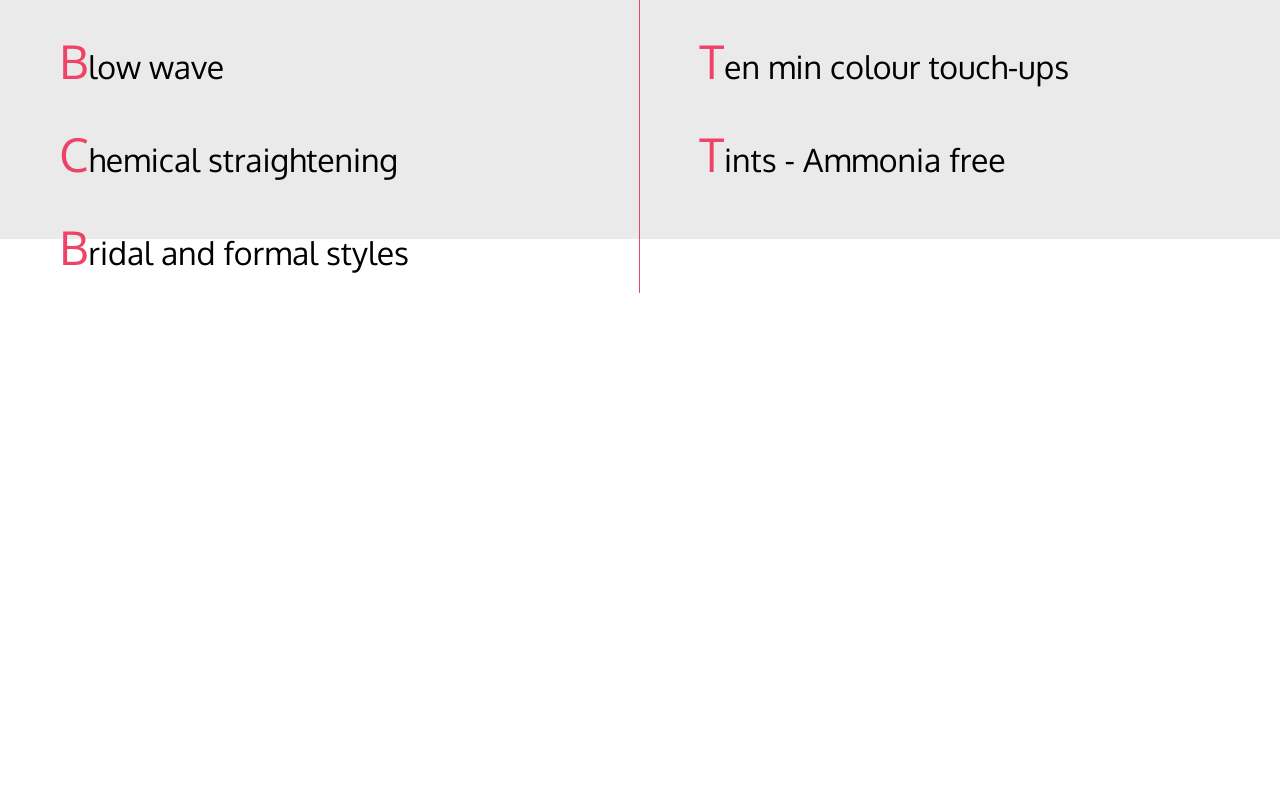
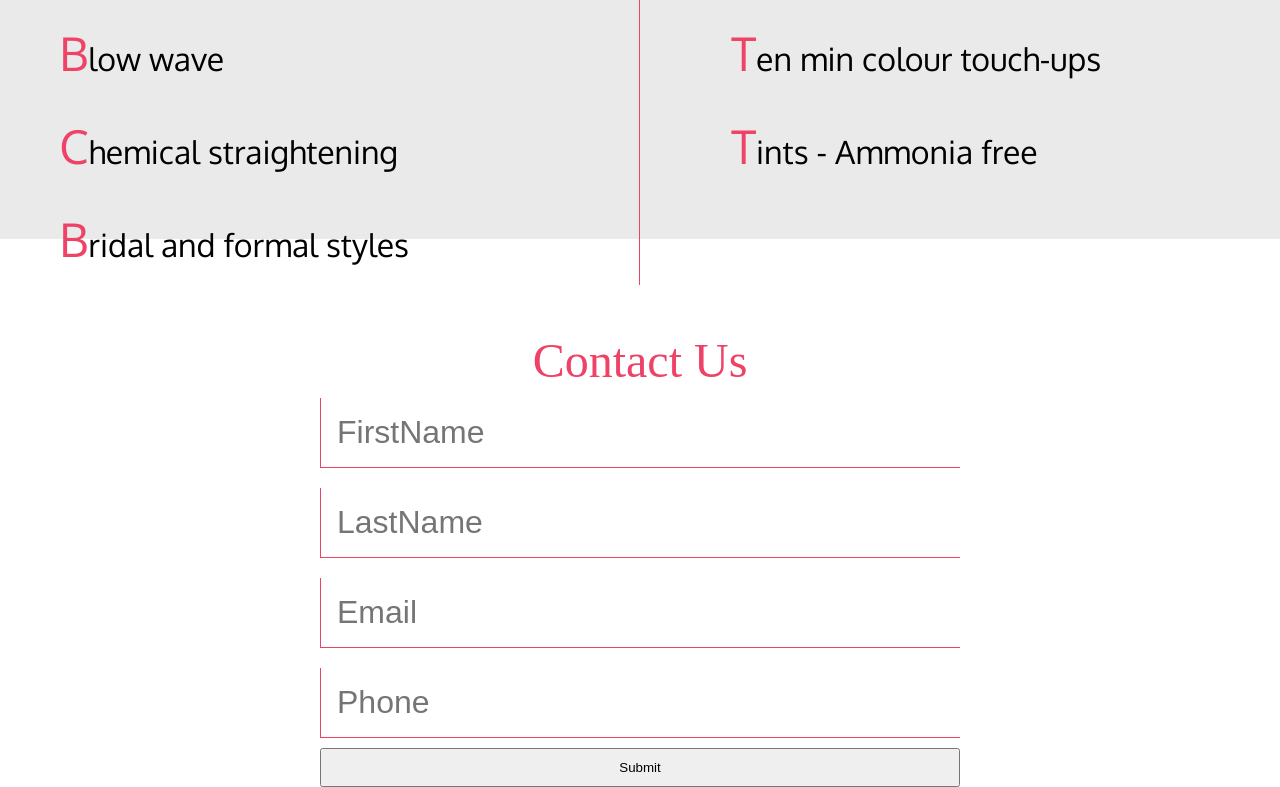
Before and after one commit to loewentj/hair, a plain HTML site: page index.html in a window 1280 px wide. Shown: the part 1061-1848 px from the top of the page. Before the commit the page ends 1354 px from the top, so only its background shows below. Drawn offline with nearby package versions, Linux system fonts and the light colour scheme.

Commit message:
Add files via upload

```diff
--- a/app.js
+++ b/app.js
@@ -2,7 +2,7 @@
 var navbar = document.querySelector("#main-nav");
 var sticky = navbar.offsetTop;
 window.onscroll =  () =>{
-    if (window.pageYOffset >= sticky) {
+    if (window.pageYOffset > sticky) {
         navbar.classList.add("sticky")
       } else {
         navbar.classList.remove("sticky");
--- a/index.html
+++ b/index.html
@@ -31,7 +31,7 @@
             <ul class="nav-list">
                 <li><a href="#">Home</a></li>
                 <li><a href="#">Services</a></li>
-                <li><a href="#">Contact</a></li>
+                <li><a href="#contact">Contact</a></li>
                 <li><a href="#">Gallery</a></li>
             </ul>
         </div>
@@ -71,20 +71,29 @@
                             <li><span class="first-letter">T</span>ints - Ammonia free</li>
                     </ul>
             </div>
+            <div class="form" id="contact">
+            <form action="" method="POST" class="frm-contact">
+                <Fieldset>
+                      <legend>Contact Us</legend>
+                      <input type="text" name="firstname" id="firstname"placeholder="FirstName" required>
+                      <input type="text" name="lastname" id="lastname" placeholder="LastName" required>
+                      <input type="email" name="email" id="email" placeholder="Email" required>
+                      <input type="tel" name="phone" id="phone" placeholder="Phone" required>
 
 
 
+                </Fieldset>
+                <button type="submit" class="btn-submit">Submit</button>
+              </form>
+            </div>
+
         </article>
+    </main>
+        <aside>
 
-        <section>
+            </aside>
 
-        </section>
 
-    </main>
-
-    <footer>
-
-    </footer>
     <script src="app.js"></script>
 </body>
 </html>
--- a/mobile.css
+++ b/mobile.css
@@ -71,7 +71,7 @@ body::before {
     color: var(--paradise-pink);
     font-family: var(--quicksand);
     font-size: 2.5rem;
-    margin-left: 10px;
+    margin-left: 15px;
 }
 
 #brand-logo #brand-container h2 {
@@ -92,19 +92,34 @@ body::before {
     z-index: 10;
 
 
+
 }
 
 .sticky {
+    overflow: hidden;
+
+    background-color:lightgray;
+
     position: fixed;
     top: 0;
     width: 100%;
-    padding-top: 20px;
-    padding-right: 20px;
+    height: 8vh;
+    opacity: 0.9;
+    margin-top: 10px;
+    padding: 5px;
+
+
+
 }
 
-.sticky+.content {
-    padding-top: 60px;
-}
+/* .sticky+.content {
+    overflow: hidden;
+    background-color: #333;
+    position: fixed;
+    top: 0;
+    width: 100%;
+
+} */
 
 #main-nav .nav-list {
     display: flex;
@@ -123,7 +138,7 @@ body::before {
 }
 
 #main-nav .nav-list li a {
-    color: var(--trolley-grey);
+
     color: fuchsia;
 }
 
@@ -135,7 +150,8 @@ a:visited {
     font-size: 1.2rem;
     font-family: var(--work-sans);
     margin-right: 5px;
-    margin-bottom: 3rem;
+    /* margin-bottom: 2rem; */
+    z-index: 20;
 
 }
 
@@ -144,8 +160,8 @@ a:visited {
 
 #title-services {
     text-align: center;
-    margin-bottom: 1.5rem;
-    margin-top: 1.3rem;
+    /* margin-bottom: 1.0rem; */
+    /* margin-top: 1rem; */
     color: var(--paradise-pink);
     font-size: 3rem;
     font-family: var(--cinzel);
@@ -163,7 +179,7 @@ a:visited {
     position: absolute;
     top: 14vh;
     left: 0;
-    height: 38vh;
+    height: 32vh;
     width: 100vw;
     background-repeat: repeat;
     z-index: -999;
@@ -196,8 +212,8 @@ a:visited {
 #services .men {
     flex: 0 0 50vw;
     text-align: start;
+    align-self: flex-start;
 
-    align-self: flex-start;
 }
 
 
@@ -207,6 +223,7 @@ a:visited {
     font-size: 0.7rem;
     line-height: 2;
     font-family: var(--oxygen);
+
 
 
 }
@@ -225,16 +242,18 @@ a:visited {
 
 
     color: #fff;
-    margin-bottom: 1.5rem;
+    margin-bottom: 1rem;
     margin-left: 0.7rem;
-    font-size: 1.5rem
+    font-size: 1.5rem;
+    /* margin-top: 0.5rem; */
 }
 
 #services .men #men {
     color: #fff;
-    margin-bottom: 1.5rem;
-    margin-left: 1rem;
+    margin-bottom: 1rem;
+    margin-left: 3.7rem;
     font-size: 1.5rem;
+    /* margin-top: 0.5rem; */
 
 }
 
@@ -245,6 +264,7 @@ a:visited {
     align-items: flex-start;
     margin-left: 0.7rem;
     border-right: 0.9px solid var(--paradise-pink);
+    margin-top: 4rem;
 
 
 }
@@ -254,7 +274,9 @@ a:visited {
     flex-wrap: wrap;
     flex-direction: column;
     align-items: flex-start;
-    margin-left: 0.7rem;
+    margin-left: 2.7rem;
+    margin-top: 4rem;
+
 
 
 
@@ -271,8 +293,49 @@ a:visited {
 }
 
 
+.form{
+    margin-top: 3rem;
+    text-align: center;
+    font-size: 2rem;
+    background-color: #fff;
+    border: none;
+    text-decoration: none;
+}
 
+.form .frm-contact{
+display: flex;
+flex-direction: column;
+width: 100vw;
+height: 500x;
+}
 
+.form .frm-contact legend{
+   color: var(--paradise-pink);
+  /* margin-left: 1rem;
+  margin-right: 1rem; */
+
+    }
+
+    .form .frm-contact fieldset{
+        border: 0 none;
+    }
+
+.form .frm-contact fieldset input{
+
+    width: 90%;
+   padding: 1rem;
+   margin: 10px;
+   border: none;
+   border-bottom: 1px solid var(--paradise-pink);
+   border-left: 1px solid var(--paradise-pink);
+
+    }
+
+    .form .frm-contact .btn-submit{
+        padding: 10px;
+        width: 90%;
+        margin: 0 auto;
+    }
 /* Media queries for ipad portrait and landscape */
 
 
@@ -286,21 +349,21 @@ and (-webkit-min-device-pixel-ratio: 1) {
 
     }
 
-    .sticky {
+    /* .sticky {
         position: fixed;
         top: 0;
         width: 100%;
-        /* padding: 50px; */
+        padding: 50px;
         margin: auto;
 
 
-    }
+    } */
 
-    .sticky+.content {
-        /* padding: 45px; */
+    /* .sticky+.content {
+        padding: 45px;
 
         margin: auto;
-    }
+    } */
 
     #brand-logo #brand-container h1 {
         font-size: 6rem;
@@ -405,4 +468,36 @@ and (-webkit-min-device-pixel-ratio: 1) {
 
         font-size: 2.9rem;
     }
+    .form .frm-contact fieldset input{
+
+        width: 50%;
+       padding: 1rem;
+       margin: 10px;
+       border: none;
+       border-bottom: 1px solid var(--paradise-pink);
+       border-left: 1px solid var(--paradise-pink);
+       font-size: 2rem;
+
+        }
+
+        .form .frm-contact{
+            font-size:3rem;
+        }
+
+        .form .frm-contact fieldset input{
+
+            width: 50%;
+           padding: 1rem;
+           margin: 10px;
+           border: none;
+           border-bottom: 1px solid var(--paradise-pink);
+           border-left: 1px solid var(--paradise-pink);
+
+            }
+
+            .form .frm-contact .btn-submit{
+                width: 50%;
+                margin: 0 auto;
+                padding: 10px;
+            }
 }
```
Also changed, not shown: colors and fonts.txt (added), nav.png (added).
